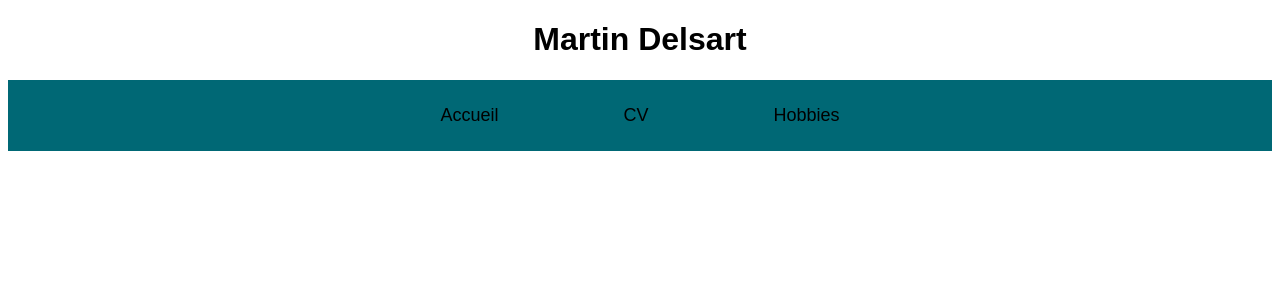
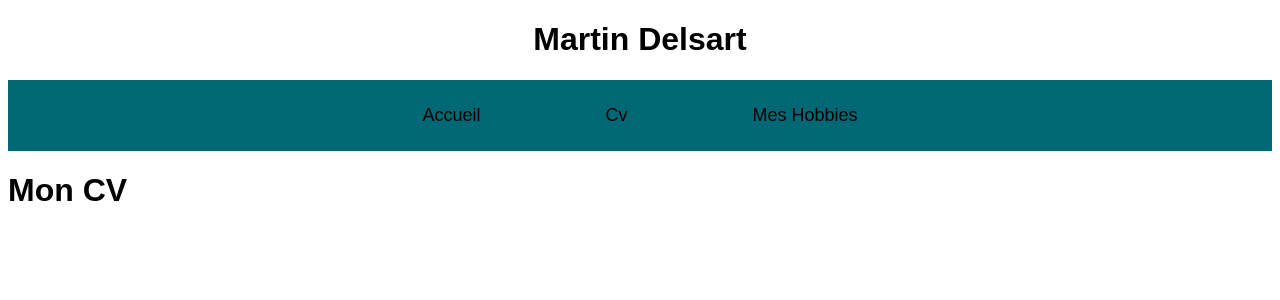
Before and after one commit to Marty059/IDAW, a PHP site: page /cv.php in a window 1280 px wide. Shown: the top 300 px of the page. Run offline with PHP 8.4, Linux system fonts and the light colour scheme.

Commit message:
Save 10-10-2023

```diff
--- a/SitePro/v2/cv.php
+++ b/SitePro/v2/cv.php
@@ -1,4 +1,7 @@
 <?php
     require_once('template_header.php');
     require_once('template_menu.php');
+    renderMenuToHTML('cv');
 ?>
+
+<h1>Mon CV</h1>
--- a/SitePro/v2/hobbies.php
+++ b/SitePro/v2/hobbies.php
@@ -1,4 +1,7 @@
 <?php
     require_once('template_header.php');
     require_once('template_menu.php');
+    renderMenuToHTML('hobbies');
 ?>
+
+<h1>Mes hobbies</h1>
--- a/SitePro/v2/index.php
+++ b/SitePro/v2/index.php
@@ -15,7 +15,7 @@
         </div>
     </div>
 
-    <h1>test</h1>
+    <h1>Accueil</h1>
     <p class="c1">Ce paragraphe centré</p>
     <p class="c2">Ce paragraphe sera rouge</p>
     <p class="c1 c2">Ce paragraphe sera centré et rouge</p>
--- a/SitePro/v2/styles.css
+++ b/SitePro/v2/styles.css
@@ -5,6 +5,10 @@
     justify-content: center;
     width:100%;
     font-size: large;
+    font-family: Arial, Helvetica, sans-serif;
+}
+
+h1{
     font-family: Arial, Helvetica, sans-serif;
 }
 
--- a/SitePro/v2/template_menu.php
+++ b/SitePro/v2/template_menu.php
@@ -1,27 +1,22 @@
-    <nav class="menu">
-        <div>
-            <div class="menu_principal">
-                <div class="onglet"><a href="index.php">Accueil</a></div>
-                <div class="onglet"><a href="cv.php">CV</a></div>
-                <div class="onglet"><a href="hobbies.php">Hobbies</a></div>
-            </div>
-        </div>
-    </nav>
-</header>
-
 <?php
     function renderMenuToHTML($currentPageId) {
-        // un tableau qui d\'efinit la structure du site
+        // un tableau qui definit la structure du site
         $mymenu = array(
             // idPage titre
             'index' => array( 'Accueil' ),
             'cv' => array( 'Cv' ),
-            'projets' => array('Mes Projets')
+            'hobbies' => array('Mes Hobbies')
         );
-        // ...
+        echo '<nav class="menu">';
+        echo '<div>';
+        echo '<div class="menu_principal">';
         foreach($mymenu as $pageId => $pageParameters) {
-            echo "...";
+            echo '<div class="onglet"><a href="'.$pageId.'.php">'. $pageParameters[0].'</a></div>';
         }
-        // ...
+        echo '</div>';
+        echo '</div>';
+        echo '</nav>';
+        echo '</header>';
+
     }
 ?>
```
